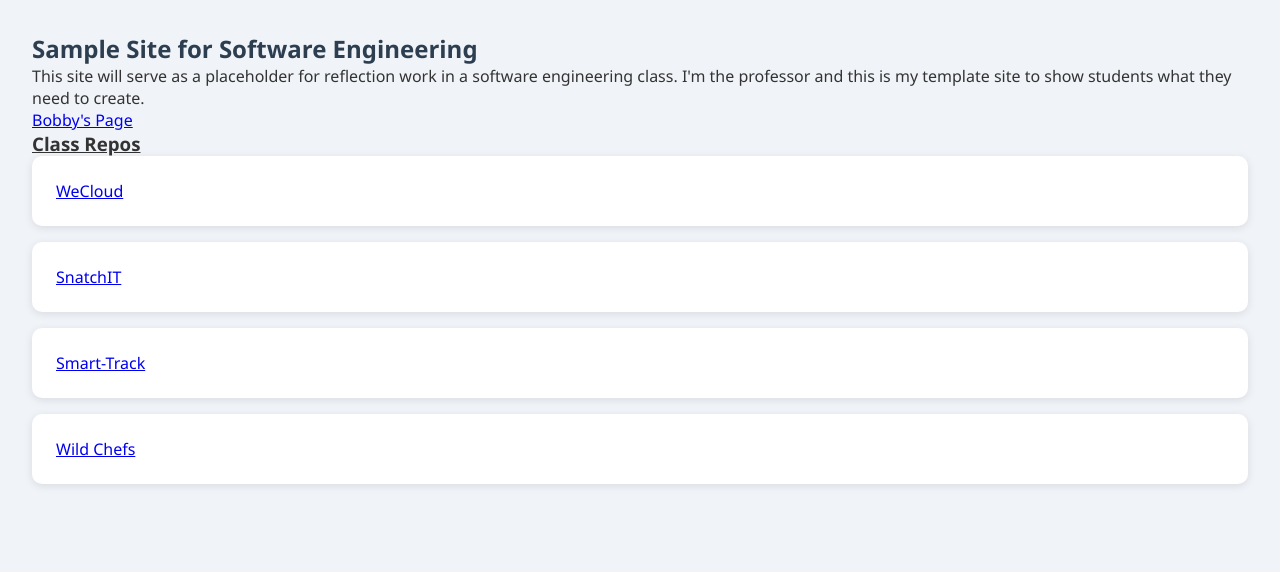
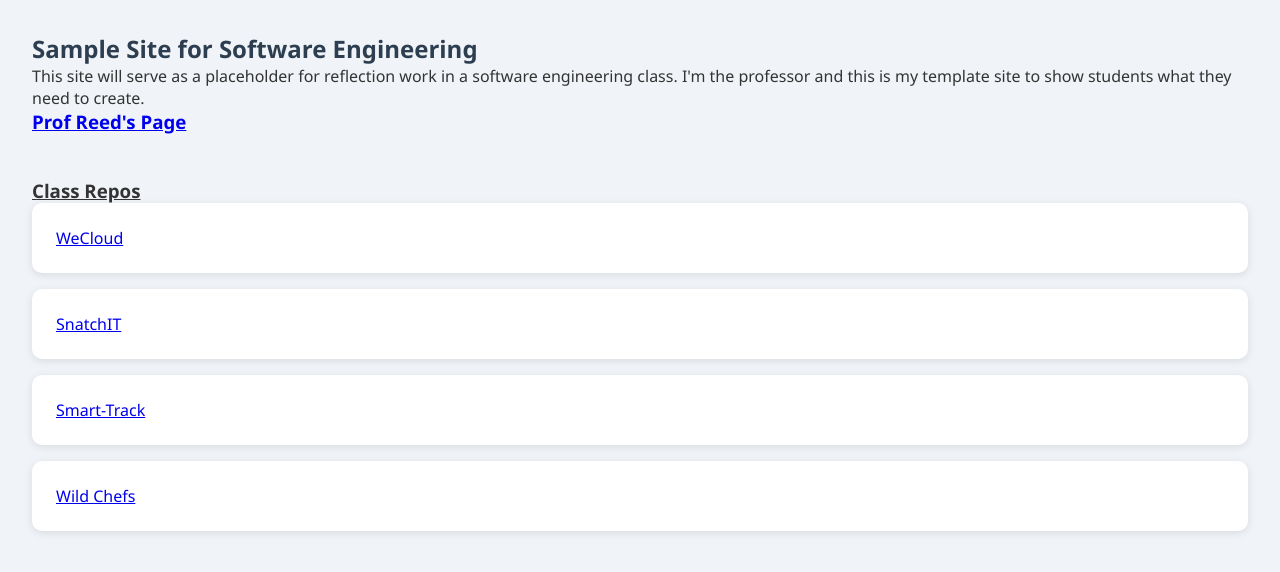
Before and after one commit to bobbyreed/SETemplate, a website: page index.html in a window 1280 px wide. Drawn offline with Linux system fonts and the light colour scheme.

```diff
--- a/index.html
+++ b/index.html
@@ -13,7 +13,7 @@
     <h2>Sample Site for Software Engineering</h2>
     <p>This site will serve as a placeholder for reflection work in a software engineering class. I'm the professor and
         this is my template site to show students what they need to create.</p>
-    <a href="./teamMembers/bobby.html">Bobby's Page</a>
+    <h3><a href="./teamMembers/bobby.html">Prof Reed's Page</a></h3><br><br>
     <h3><u>Class Repos</u></h3>
     <ul>
         <li><a href="https://github.com/M0eiz/WeCloud">WeCloud</a></li>
```
Also changed, not shown: teamMembers/bobby.html (+1 -1 lines).
